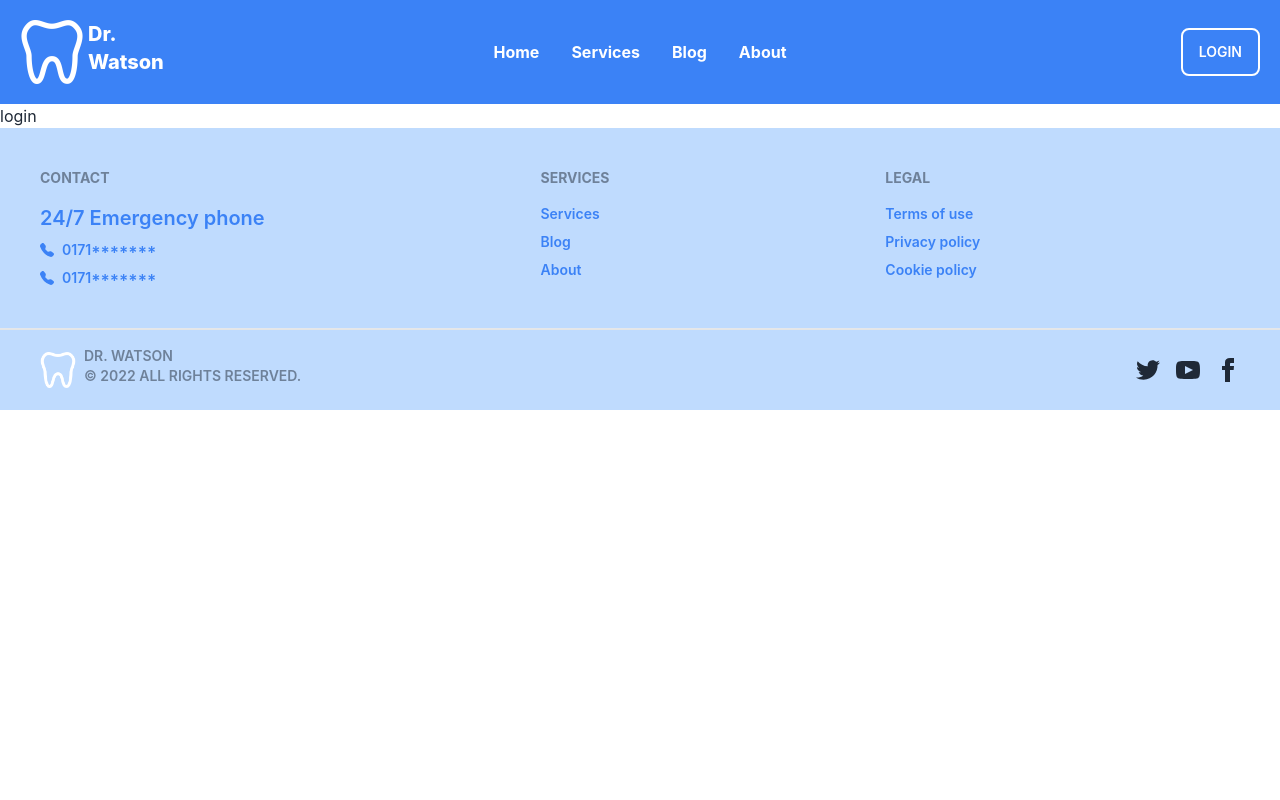
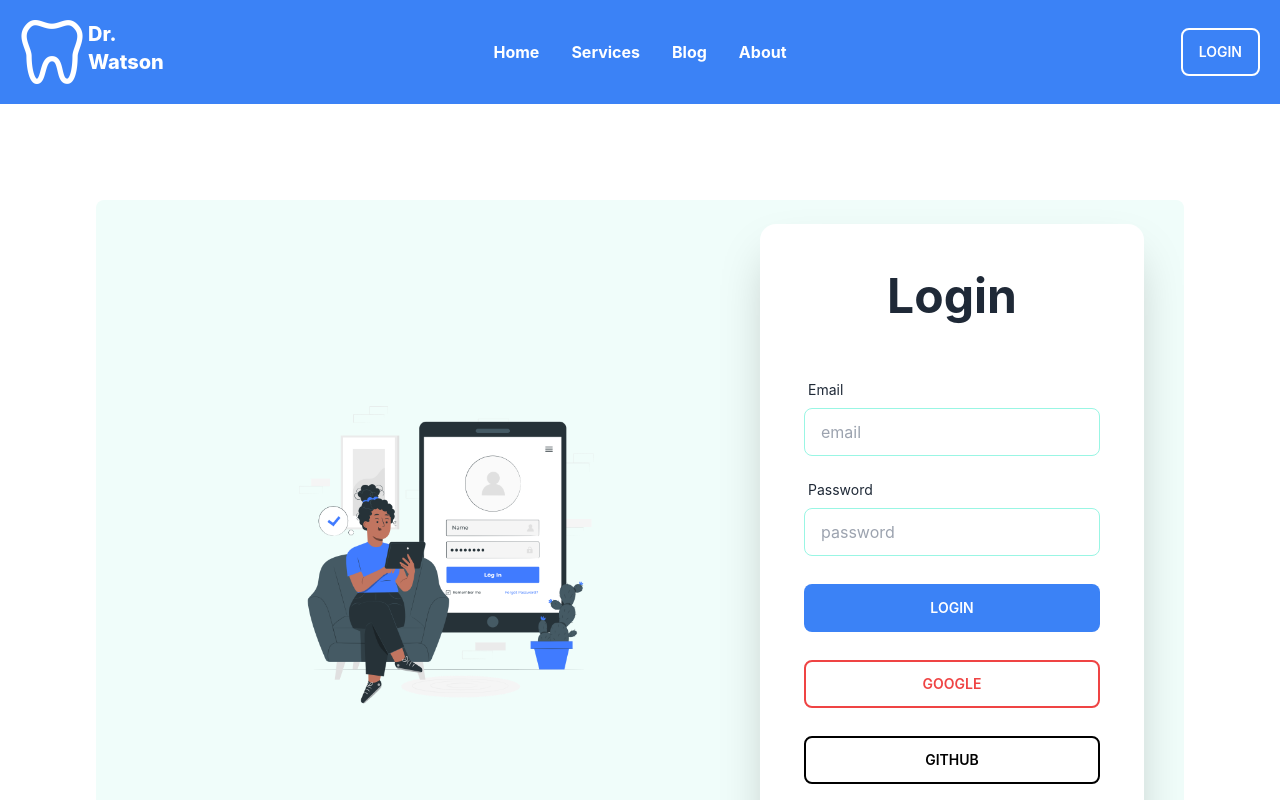
Before and after one commit to ShamimaNasrin/service-review-client, a React (Create React App) app: page /login in a window 1280 px wide. Shown: the top 800 px of the page. Built offline with nearby package versions, Linux system fonts and the light colour scheme.

Commit message:
login ui

```diff
--- a/src/Pages/Login/Login.js
+++ b/src/Pages/Login/Login.js
@@ -1,11 +1,45 @@
 import React from 'react';
-import img1 from '../../images/contact.png';
+import { Link } from 'react-router-dom';
+import img1 from '../../images/login.png';
 
 const Login = () => {
     return (
         <div>
-            <h1>login</h1>
+            <div className='bg-teal-50 rounded-lg p-6 lg:m-24 md:m-16 sm:m-9 m-5 flex flex-col sm:flex-col md:flex-row lg:flex-row justify-center items-center'>
 
+                <div className='w-11/12 sm:w-10/12 md:w-1/2 lg:w-3/5 flex justify-center items-center'>
+                    <img className='w-2/4' src={img1} alt="header img" />
+                </div>
+
+                <div className='mt-6 sm:mt-6 md:mt-0 lg:mt-0 flex justify-center items-center md:w-1/2 lg:w-2/5 card w-full max-w-sm shadow-2xl bg-base-100 py-12'>
+                    <h1 className="text-5xl text-center font-bold mb-6">Login</h1>
+                    <form className='w-11/12  p-0 sm:p-1 md:p-4 lg:p-7 mx-auto'>
+
+                        <div className='grid grid-cols-1 gap-4'>
+
+                            <div className="form-control">
+                                <label className="label">
+                                    <span className="label-text">Email</span>
+                                </label>
+                                <input type="text" name='email' placeholder="email" className="input w-full bg-white border-teal-200" required />
+                            </div>
+                            <div className="form-control">
+                                <label className="label">
+                                    <span className="label-text">Password</span>
+                                </label>
+                                <input type="password" name='password' placeholder="password" className="input w-full bg-white border-teal-200" required />
+                            </div>
+
+                        </div>
+
+                        <input className='btn w-full mt-7 bg-blue-500 hover:bg-blue-700 border-0' type="submit" value="Login" />
+                        <button className='btn w-full mt-7 bg-transparent border-red-500 border-2 hover:bg-red-500 text-red-500 hover:text-white hover:border-red-500'>Google</button>
+
+                        <button className='btn w-full mt-7 bg-transparent border-black border-2 hover:bg-neutral-800 text-black hover:text-white'>Github</button>
+                    </form>
+                    <p className='text-center'>No account? <Link className='text-blue-600 font-bold' to="/signup">Sign Up</Link> </p>
+                </div>
+            </div>
         </div>
     );
 };
```
Also changed, not shown: src/images/login.png (added), src/images/signUp.png (added).
